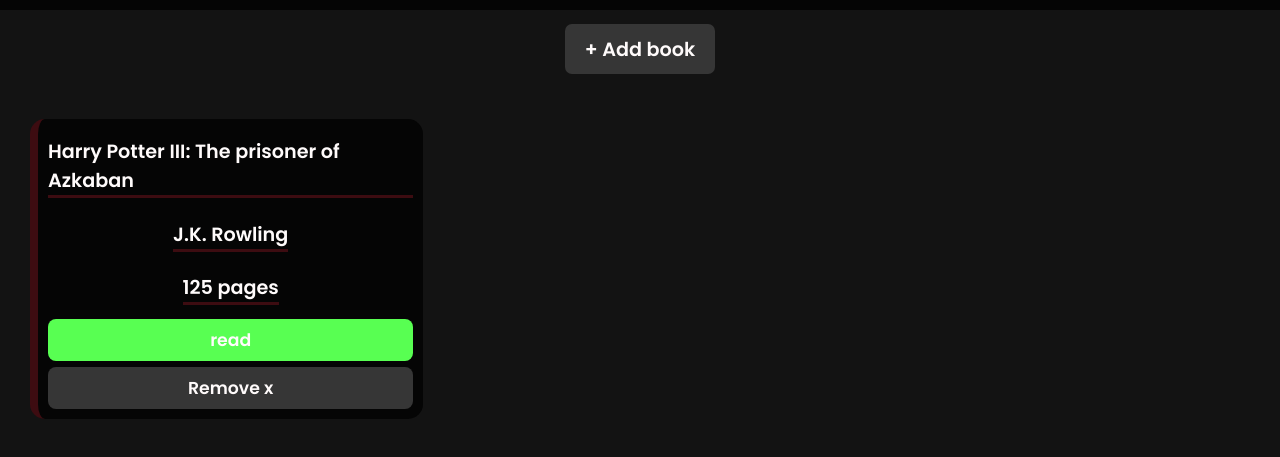
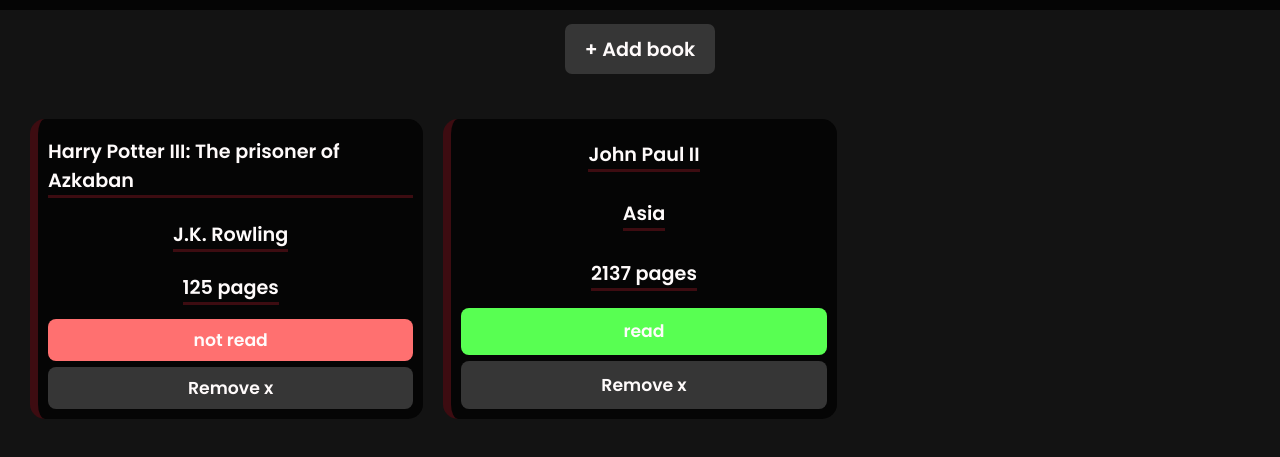
Before and after one commit to IsiNavarro/odin-Library, a plain HTML site: page index.html in a window 1280 px wide. Shown: the part 79-536 px from the top of the page. Drawn offline with Linux system fonts and the light colour scheme.

Commit message:
Solved read button colouring problem

```diff
--- a/script.js
+++ b/script.js
@@ -27,8 +27,8 @@ function displayLibraryAsGrid(array) {
         divPages.textContent = `${element.pages} pages`;
         let readBtn = document.createElement('button');
         readBtn.textContent = element.read ? 'read' : 'not read';
-        readBtn.classList.add('readStatus');
-        if (!element.read) {readBtn.classList.toggle('notRead')}
+        readBtn.setAttribute('id', 'readBtn');
+        if (element.read) {readBtn.classList.toggle('read')}
         let delBtn = document.createElement('button');
         delBtn.classList.add('delete');
         delBtn.textContent = 'Remove x';
@@ -43,8 +43,10 @@ function displayLibraryAsGrid(array) {
     });
 }
 
-let HarryPotter = new Book('Harry Potter III: The prisoner of Azkaban', 'J.K. Rowling', '125', true);
+let HarryPotter = new Book('Harry Potter III: The prisoner of Azkaban', 'J.K. Rowling', '125', false);
+let idkbook = new Book('John Paul II', 'Asia', 2137, true);
 
 addBookToLibrary(HarryPotter, library);
+addBookToLibrary(idkbook, library);
 
 displayLibraryAsGrid(library);
--- a/style.css
+++ b/style.css
@@ -88,15 +88,15 @@ button:hover{
     background-color: #5f5f5f77;
 
 }
-.readStatus {
+#readBtn.read {
     background: var(--green);
 }
-.readStatus:hover {
+#readBtn.read:hover {
     background-color: rgb(161, 255, 158)
 }
-.notRead {
+#readBtn {
     background-color: var(--light-red);
 }
-.notRead:hover {
+#readBtn:hover {
     background-color: #ff9393;
 }
```
